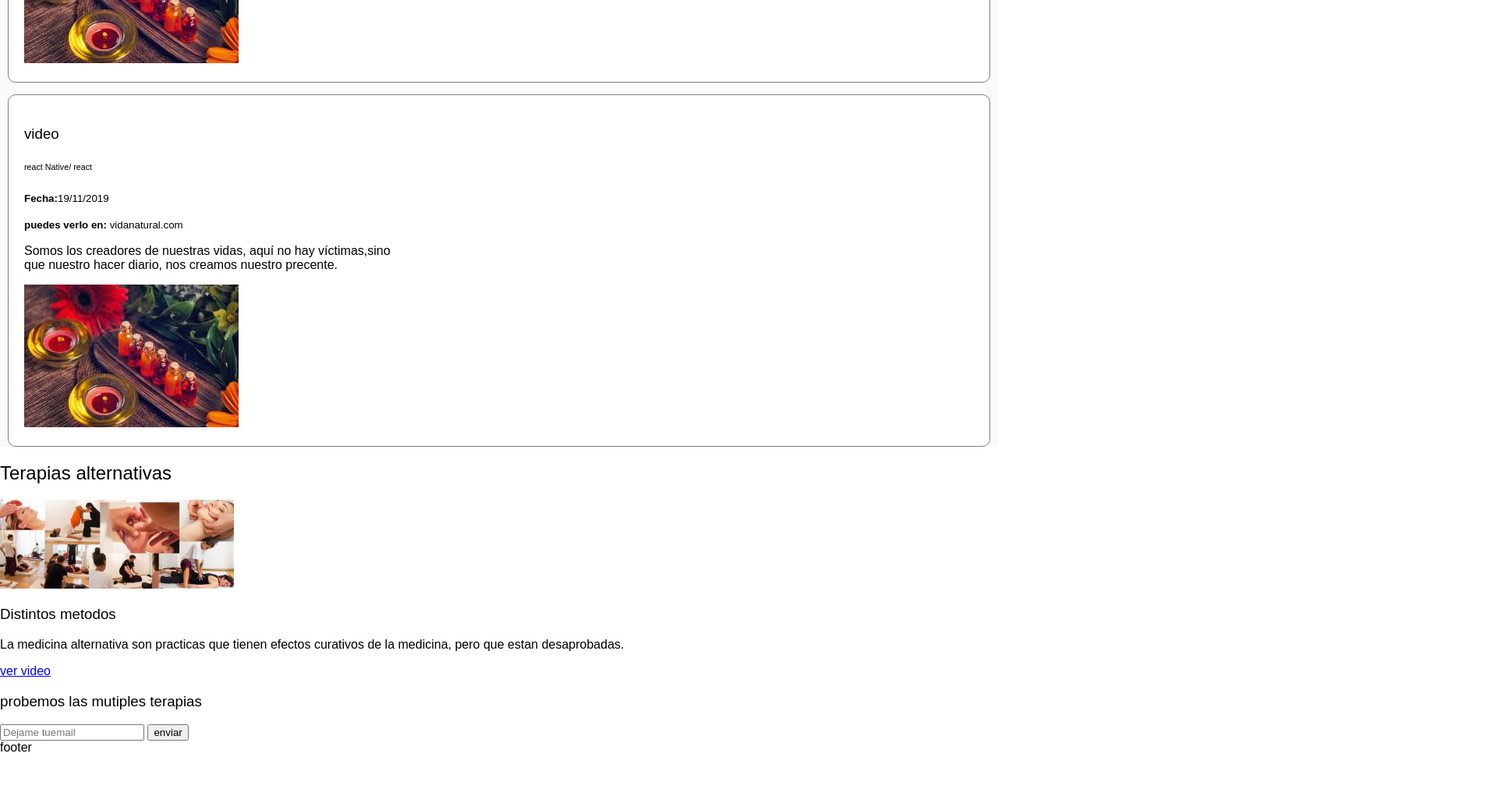
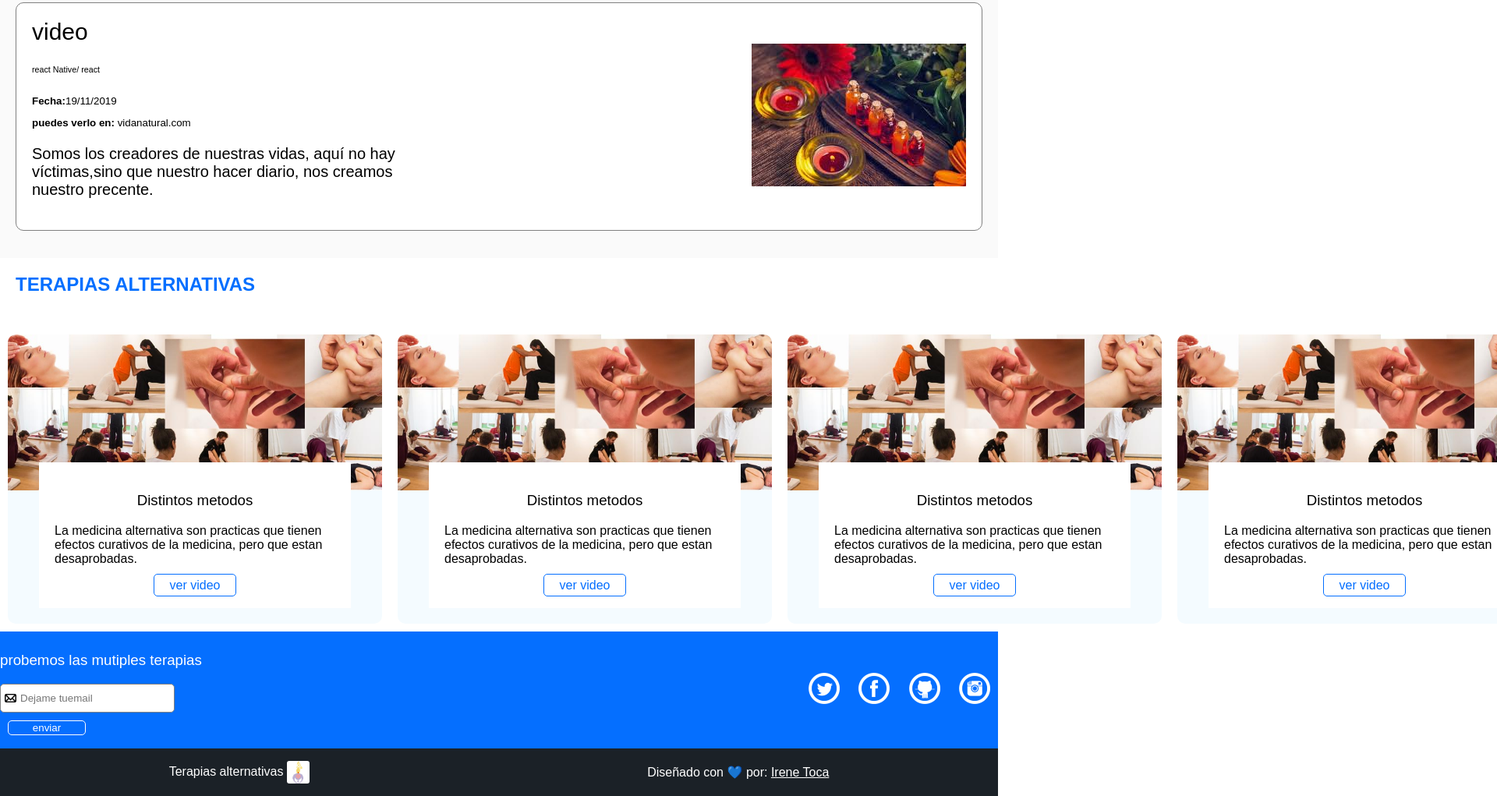
Before and after one commit to Irene-Toca/terapias-naturales, a plain HTML site: page index.html in a window 1280 px wide. Shown: the part 903-1924 px from the top of the page at 78% size, 1920 px wide, since content can reach past the window. Before the commit the page ends 1871 px from the top, so only its background shows below. Drawn offline with Linux system fonts and the light colour scheme; a web font is replaced by a local one.

Commit message:
lección 34

```diff
--- a/css/estilos.css
+++ b/css/estilos.css
@@ -13,7 +13,7 @@ valores*/
 
 
 body{
-    font-family: 'sue ellen francisco', sans-serif;
+    font-family:  sans-serif;
     margin: 0;
 }
 
@@ -23,7 +23,7 @@ h3,
 h4,
 h5,
 h6{
-    font-family: 'suez one', sans-serif;
+    font-family:  sans-serif;
     font-weight: normal;
     /* font-style: italic; */
 
@@ -33,28 +33,44 @@ h1 {
     line-height: 1.5;
     letter-spacing:-0.2;
     color: white;
-    margin: 100px 150px 70px 30px;
+    margin: 0;
+    /* margin: 100px 150px 70px 30px; */
     /* margin:top right bottom left; */
     /* text-transform: capitalize;
     text-decoration: underline; */
 }
 
 h1 strong{
-    color: thistle;
+    color: #026fff;
+
+}
+h2{
+    color: #026fff;
+    text-transform: uppercase;
+    font-family:  sans-serif;
+    font-weight: bold;
+    font-size: 24px;
+    margin-bottom: 40px;
+
 
 }
 
 .hero {
-    height: 300px;
+    height: 400px;
+    /* height: auto; */
     background-image: url('../img/medicina1.jpg');
     background-color:  #741e5f;
-    background-size: 500px 300px;
+    /* background-size: cover; */
+    background-size: 700px 500px;
     background-repeat: no-repeat;
     background-position-x:right ;
+    display: flex;
+    align-items: center;
 }
 
 .portfolio{
     background-color: #fafafa;
+    padding: 20px ;
 }
 
 .project{
@@ -67,12 +83,39 @@ h1 strong{
     border-style: dashed; */
     border: 1px solid gray;
     border-radius: 10px;
-    margin: 10px;
+    /* margin: 10px; */
     margin-bottom: 15px;
     padding: 20px;
     background-color: white;
+    display: flex;
+    align-items: center;
+    justify-content:space-between;
 }
+.project-course,
+.project-date,
+.project-url{
 
+    margin: 10px 0;
+}
+.project-description{
+    font-size:20px ;
+
+}
+.project strong{
+    font-family:  sans-serif;
+}
+/* .project-date{
+     margin: 10px0;
+
+} */
+
+.project-title{
+
+    font-size:30px ;
+    margin-top: 0;
+    margin-bottom: 10px;
+
+}
 .project-details{
 
     width: 500px ;
@@ -86,9 +129,11 @@ h1 strong{
 
 .header{
 background-color: #741e5f;
+/* background-image: url('../img/medicina1.jpg'); */
+
 color:white ;
 display: flex;
-/* align-items: center; */
+align-items: center;
 height:90px;
 justify-content: space-between;
 
@@ -189,3 +234,124 @@ figure {
     height: 100px;
     background-color: black;
 }  */
+
+.footer-image{
+    width: 29px;
+}
+
+.footer{
+    background-color: #1b2127;
+    color: white;
+    display: flex;
+    align-items: center;
+    justify-content: space-around ;
+
+}
+
+.footer img{
+    vertical-align: middle;
+    border-radius: 3px;
+}
+.footer a{
+    color: white;
+    /* text-decoration: none; */
+}
+.event-list{
+    display: flex;
+}
+.event-list-title{
+  margin-left: 20px;
+}
+.event{
+    /* border: 1px solid; */
+    margin:10px ;
+    width: 480px;
+    flex-shrink: 0;
+    border-radius: 10px;
+    overflow: hidden;
+    background: #f4fbff ;
+    /* background: red ; */
+
+}
+.event img{
+    width: 480px;
+    height: 200px;
+    object-fit: cover;
+}
+.event-detail{
+    margin: 20px 40px;
+    margin-top: -40px;
+    background-color: white;
+    position: relative;
+    padding: 20px;
+    text-align: center ;
+}
+.event-description{
+  text-align: left;
+}
+.event-url{
+  border: 1px solid;
+  padding: 5px 20px;
+  text-decoration: none;
+  color:#056fff ;
+  border-radius:5px ;
+
+}
+.contact{
+  background-color: #056fff;
+  color: white;
+  height: 150px;
+  display: flex;
+  align-items: center;
+  justify-content: space-between;
+
+}
+.social{
+
+}
+.social-link{
+  display: inline-block;
+  width: 40px;
+  height: 40px;
+  margin: 0 10px;
+  background-size: 40px 40px;
+}
+.social-link.twitter{
+  background-image:url('../img/twitter.png') ;
+
+}
+.social-link.facebook{
+  background-image:url('../img/facebook.png') ;
+}
+.social-link.github{
+  background-image:url('../img/github.png') ;
+}
+.social-link.instagram{
+  background-image:url('../img/instagram.png') ;
+}
+.form-email input{
+/* border-color: gray;
+border-style: solid; */
+border: 1px solid gray;
+border-radius: 5px;
+padding:10px 20px 10px 25px;
+background-image: url('../img/mail-48.png') ;
+background-size: 15px 15px;
+background-repeat: no-repeat;
+background-position-y:center ;
+background-position-x:5px;
+}
+.form-email button{
+  display: block;
+  margin: 10px;
+  background: transparent;
+  color: white;
+  padding: 10px 0 px;
+  border-radius: 5px;
+  width: 100px;
+  border: 1px solid;
+  margin-top: 10px;
+}
+.form-email h3{
+  font-family:  sans-serif;
+}
--- a/index.html
+++ b/index.html
@@ -41,11 +41,9 @@
       Hola! <strong>Soy Irene Toca,</strong> <br> Nutrición natural y energetica <br> <strong> Terapeuta, auriculo
         terapia y facio terapia</strong> <br> <strong> para mejorar la calidad de vida .</strong>
     </h1>
-        <!-- <img src="img/medicina1.jpg" width="500"> -->
   </section>
 
   <section id="portafolio" class="portfolio">
-
     <h2>portafolio (proyectos destacados)</h2>
     <article class="project">
       <div class="project-details">
@@ -80,43 +78,86 @@
 
     </article>
   </section>
-    <section id="eventos">
-        <h2>Terapias alternativas </h2>
+
+  <h2 class="event-list-title">Terapias alternativas </h2>
+  <section id="eventos" class="event-list">
     <article class="event">
       <figure class="event-imageContainer">
-                <img class="event-imag" src="img/massage .jpg" width="300">
+        <img class="event-image" src="img/massage .jpg" width="300">
       </figure>
+
+      <div class="event-detail">
         <h3 class="event-title">Distintos metodos</h3>
         <p class="event-description">La medicina alternativa son practicas que tienen efectos curativos de la
           medicina, pero que estan desaprobadas.</p>
         <a class="event-url" href="https://www.youtube.com/watch?v=16Ie6J_52ro" target="-blank">ver video</a>
+      </div>
+    </article>
 
+    <article class="event">
+      <figure class="event-imageContainer">
+        <img class="event-image" src="img/massage .jpg" width="300">
+      </figure>
+
+      <div class="event-detail">
+        <h3 class="event-title">Distintos metodos</h3>
+        <p class="event-description">La medicina alternativa son practicas que tienen efectos curativos de la
+          medicina, pero que estan desaprobadas.</p>
+        <a class="event-url" href="https://www.youtube.com/watch?v=16Ie6J_52ro" target="-blank">ver video</a>
+      </div>
     </article>
+
+    <article class="event">
+      <figure class="event-imageContainer">
+        <img class="event-image" src="img/massage .jpg" width="300">
+      </figure>
+
+      <div class="event-detail">
+        <h3 class="event-title">Distintos metodos</h3>
+        <p class="event-description">La medicina alternativa son practicas que tienen efectos curativos de la
+          medicina, pero que estan desaprobadas.</p>
+        <a class="event-url" href="https://www.youtube.com/watch?v=16Ie6J_52ro" target="-blank">ver video</a>
+      </div>
+    </article>
+
+    <article class="event">
+      <figure class="event-imageContainer">
+        <img class="event-image" src="img/massage .jpg" width="300">
+      </figure>
+
+      <div class="event-detail">
+        <h3 class="event-title">Distintos metodos</h3>
+        <p class="event-description">La medicina alternativa son practicas que tienen efectos curativos de la
+          medicina, pero que estan desaprobadas.</p>
+        <a class="event-url" href="https://www.youtube.com/watch?v=16Ie6J_52ro" target="-blank">ver video</a>
+      </div>
+    </article>
+
   </section>
   <section id="contactos" class="contact">
     <form action="/suscripcion/" class="form-email">
       <h3>probemos las mutiples terapias </h3>
       <input type="text" placeholder="Dejame tuemail" id="email">
       <button>enviar</button>
-
     </form>
-    </section>
-    <footer class="">footer</footer>
-    <!-- ejercicio de maergenes -->
-    <!-- <div class="cajas">
-    <div class="verde">
-        <div class="negro"></div>
-    </div>
-    <div class="rojo">
-        <div class="negro"></div>
+    <div class="social">
+      <a href="https://twitter.com/leonidasesteban"class="social-link twitter"></a>
+      <a href="https://facebook.com/leonidasesteban"class="social-link facebook"></a>
+      <a href="https://github.com/leonidasesteban"class="social-link github"></a>
+      <a href="https:instagram//.com/leonidasesteban"class="social-link instagram"></a>
 
     </div>
-    <div class="azul">
-        <div class="negro"></div>
-
+  </section>
+  <footer class="footer">
+    <div>
+      <p>Terapias alternativas <img src="favicon.jpg" alt="" class="footer-image"> </p>
     </div>
-   </div> -->
-    <!-- finde ejercicio -->
+    <div>
+      <p>
+        Diseñado con &#x1F499; por: <a href="#" target="_blank">Irene Toca</a>
+      </p>
+    </div>
+  </footer>
 </body>
 
 </html>
```
Also changed, not shown: img/facebook.png (added), img/github.png (added), img/instagram.png (added), img/mail-48.png (added), img/twitter.png (added), img/twitter.svg (added). Lines whose indentation alone changed are shown as unchanged.
